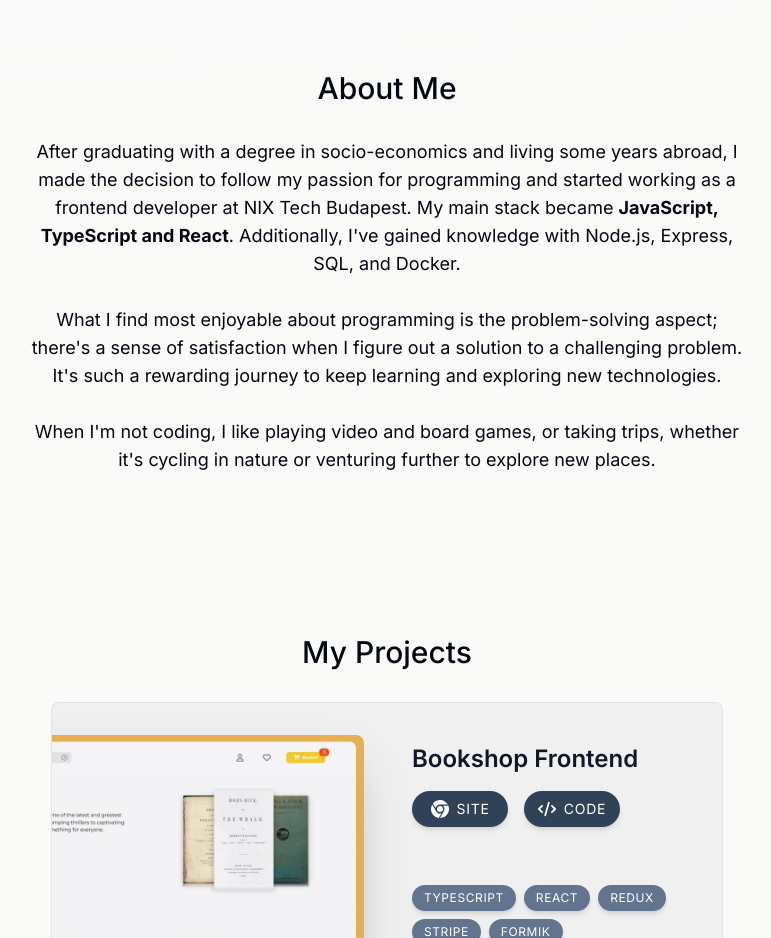
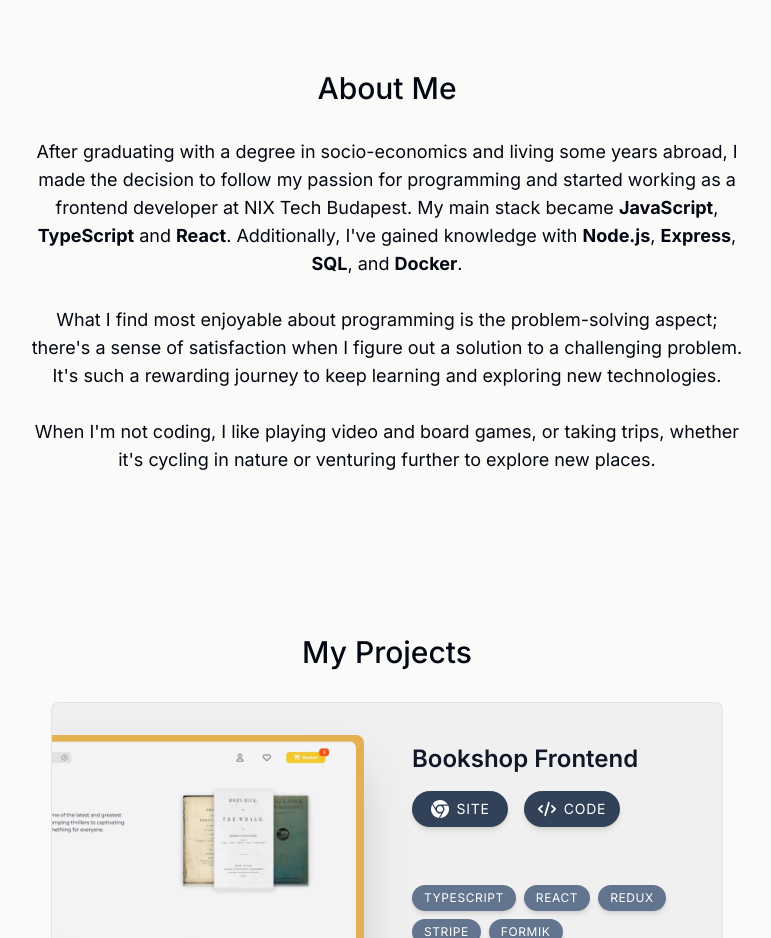
Before and after one commit to attila-huszar/portfolio-v2, a Next.js app: page / in a window 1280 px wide. Shown: the part 840-1778 px from the top of the page, without its empty margins (253-1024 px from the left). Built offline with nearby package versions, Linux system fonts and the light colour scheme.

Commit message:
feat: ui updates

```diff
--- a/assets/info.json
+++ b/assets/info.json
@@ -1,6 +1,6 @@
 {
   "intro": "Greetings! I'm **Attila**, an enthusiastic **frontend-focused fullstack developer**, specialized in building performant, intuitive, and visually polished websites and apps — primarily with **React** and **Node.js**.",
-  "about": "After graduating with a degree in socio-economics and living some years abroad, I made the decision to follow my passion for programming and started working as a frontend developer at NIX Tech Budapest. My main stack became **JavaScript, TypeScript and React**. Additionally, I've gained knowledge with Node.js, Express, SQL, and Docker.<br /><br />What I find most enjoyable about programming is the problem-solving aspect; there's a sense of satisfaction when I figure out a solution to a challenging problem. It's such a rewarding journey to keep learning and exploring new technologies.<br /><br />When I'm not coding, I like playing video and board games, or taking trips, whether it's cycling in nature or venturing further to explore new places.",
+  "about": "After graduating with a degree in socio-economics and living some years abroad, I made the decision to follow my passion for programming and started working as a frontend developer at NIX Tech Budapest. My main stack became **JavaScript**, **TypeScript** and **React**. Additionally, I've gained knowledge with **Node.js**, **Express**, **SQL**, and **Docker**.<br /><br />What I find most enjoyable about programming is the problem-solving aspect; there's a sense of satisfaction when I figure out a solution to a challenging problem. It's such a rewarding journey to keep learning and exploring new technologies.<br /><br />When I'm not coding, I like playing video and board games, or taking trips, whether it's cycling in nature or venturing further to explore new places.",
   "projects": [
     {
       "title": "Bookshop Frontend",
--- a/components/theme-switch.tsx
+++ b/components/theme-switch.tsx
@@ -11,7 +11,7 @@ export default function ThemeSwitch() {
       type="button"
       onClick={toggleTheme}
       aria-label="Toggle theme"
-      className="fixed right-5 bottom-5 flex size-12 items-center justify-center rounded-full border border-white/40 bg-white/80 shadow-2xl backdrop-blur-[0.5rem] transition-all hover:scale-[1.15] active:scale-105 dark:bg-gray-950"
+      className="fixed right-5 bottom-5 flex size-12 cursor-pointer items-center justify-center rounded-full border border-white/40 bg-white/80 shadow-2xl backdrop-blur-[0.5rem] transition-all hover:scale-[1.15] active:scale-105 dark:bg-gray-950"
     >
       {theme === 'light' ? <BsSun /> : <BsMoon />}
     </button>
```
